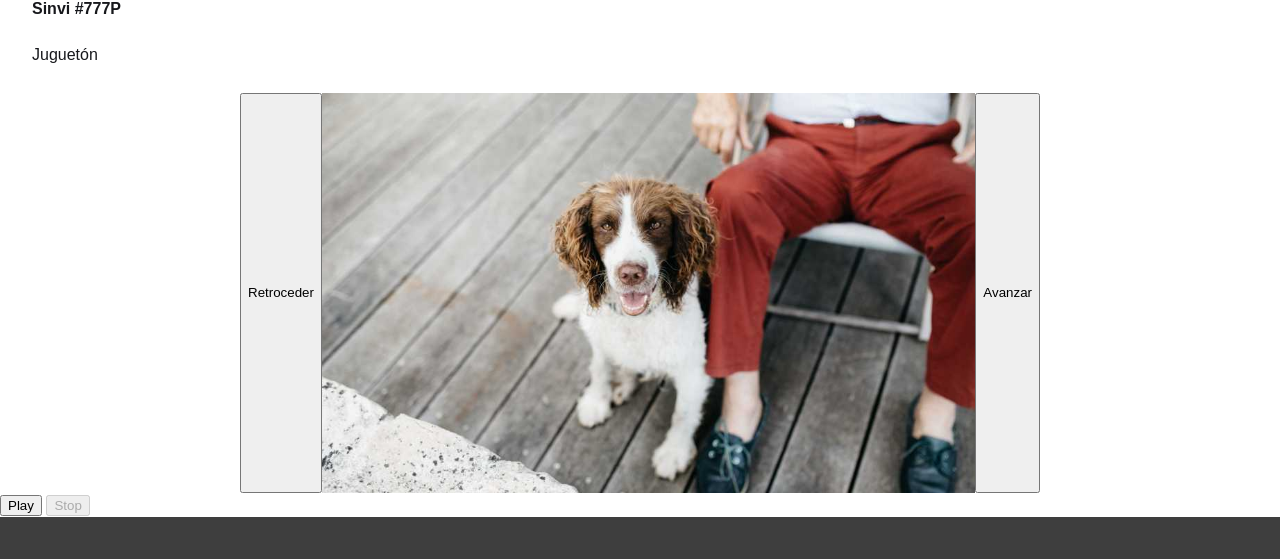
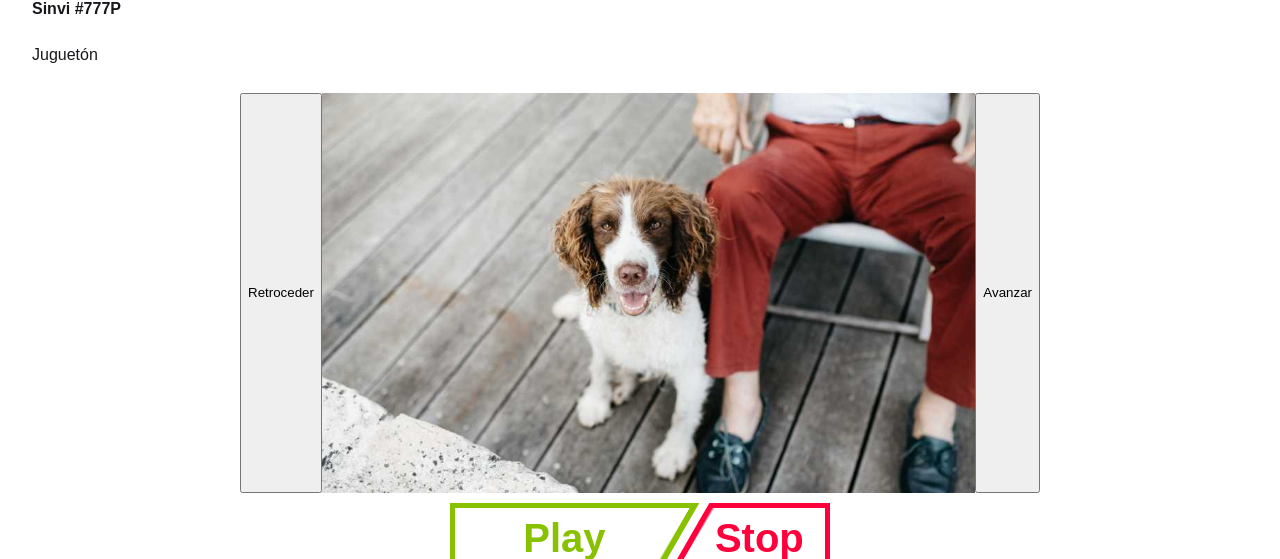
Before and after one commit to DanyCarter/Practica-Diw-T5, a plain HTML site: page index.html in a window 1280 px wide. Shown: the part 3299-3858 px from the top of the page. Drawn offline with Linux system fonts and the light colour scheme; a web font is replaced by a local one.

Commit message:
Finish proyect

```diff
--- a/styles/styles.css
+++ b/styles/styles.css
@@ -1,18 +1,18 @@
 @import url("https://fonts.googleapis.com/css2?family=Hind+Siliguri:wght@300;400;500;600;700&family=Lexend:wght@100..900&family=PT+Serif:ital,wght@0,400;0,700;1,400;1,700&display=swap");
 @font-face {
-  font-family: "Granesta";
+  font-family: 'Granesta';
   src: url(/assets/fonts/granesta/Granesta.ttf);
 }
 @font-face {
-  font-family: "Rubik";
+  font-family: 'Rubik';
   src: url(/assets/fonts/Rubik/Rubik-VariableFont_wght.ttf);
 }
 @font-face {
-  font-family: "Title";
+  font-family: 'Title';
   src: url("ruta/a/la/fuente/Title.woff2") format("woff2"), url("ruta/a/la/fuente/Title.woff") format("woff");
 }
 body, html {
-  font-family: "Granesta", sans-serif;
+  font-family: 'Granesta', sans-serif;
   margin: 0;
   padding: 0;
   width: 100%;
@@ -477,4 +477,78 @@ footer {
   font-weight: bold;
 }
 
+.buttons {
+  margin: 10px auto;
+  left: 40%;
+  display: flex;
+  width: 380px;
+  gap: 10px;
+  --b: 5px;   /* the border thickness */
+  --h: 1.8em; /* the height */
+}
+
+.buttons button {
+  --_c: #88C100;
+  flex: calc(1.25 + var(--_s,0));
+  min-width: 0;
+  font-size: 40px;
+  font-weight: bold;
+  height: var(--h);
+  cursor: pointer;
+  color: var(--_c);
+  border: var(--b) solid var(--_c);
+  background:
+    conic-gradient(at calc(100% - 1.3*var(--b)) 0,var(--_c) 209deg, #0000 211deg)
+    border-box;
+  clip-path: polygon(0 0,100% 0,calc(100% - 0.577*var(--h)) 100%,0 100%);
+  padding: 0 calc(0.288*var(--h)) 0 0;
+  margin: 0 calc(-0.288*var(--h)) 0 0;
+  box-sizing: border-box;
+  transition: flex .4s;
+}
+.buttons button + button {
+  --_c: #FF003C;
+  flex: calc(.75 + var(--_s,0));
+  background:
+    conic-gradient(from -90deg at calc(1.3*var(--b)) 100%,var(--_c) 119deg, #0000 121deg)
+    border-box;
+  clip-path: polygon(calc(0.577*var(--h)) 0,100% 0,100% 100%,0 100%);
+  margin: 0 0 0 calc(-0.288*var(--h));
+  padding: 0 0 0 calc(0.288*var(--h));
+}
+.buttons button:focus-visible {
+  outline-offset: calc(-2*var(--b));
+  outline: calc(var(--b)/2) solid #000;
+  background: none;
+  clip-path: none;
+  margin: 0;
+  padding: 0;
+}
+.buttons button:focus-visible + button {
+  background: none;
+  clip-path: none;
+  margin: 0;
+  padding: 0;
+}
+.buttons button:has(+ button:focus-visible) {
+  background: none;
+  clip-path: none;
+  margin: 0;
+  padding: 0;
+}
+button:hover,
+button:active:not(:focus-visible) {
+  --_s: .75;
+}
+button:active {
+  box-shadow: inset 0 0 0 100vmax var(--_c);
+  color: #fff;
+}
+
+@media screen and (max-width: 650px) {
+  .text-container p {
+      display: none;
+  }
+}
+
 /*# sourceMappingURL=styles.css.map */
```
Also changed, not shown: index.html (+1 -0 lines).
